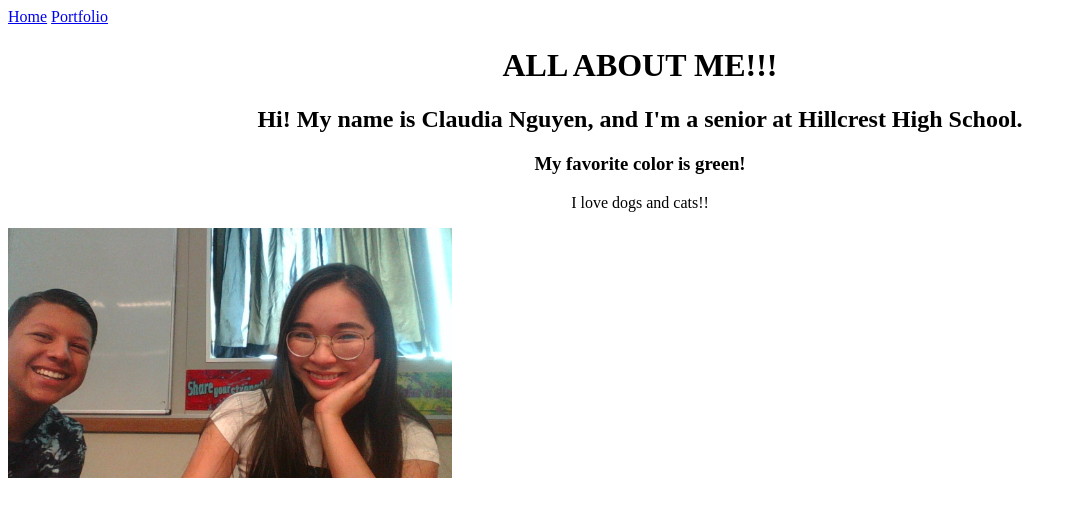
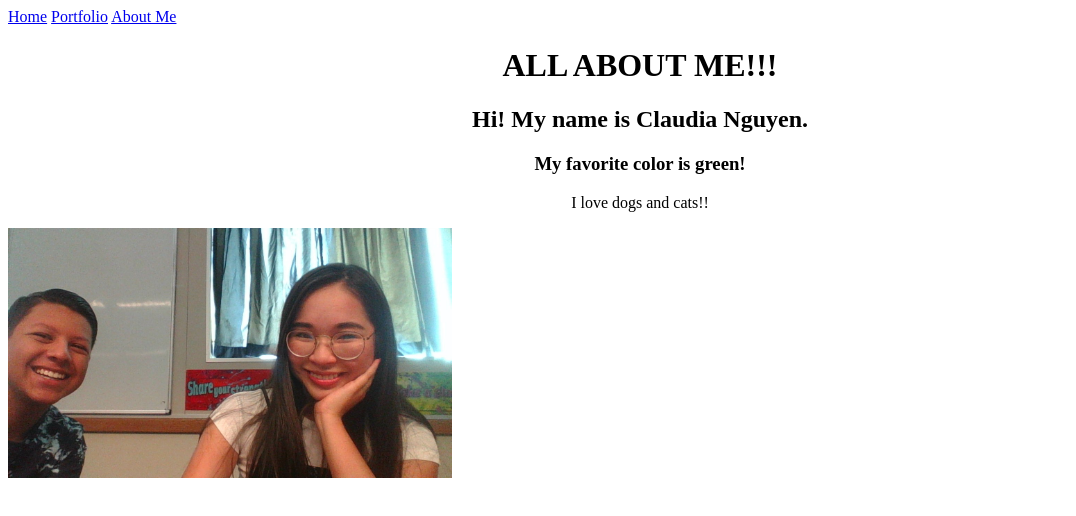
Before and after one commit to claudianyn/claudianyn.github.io, a plain HTML site: page aboutme.html in a window 1280 px wide. Shown: the whole page, without its empty margins (0-1076 px from the left). Drawn offline with Linux system fonts and the light colour scheme; files whose address does not match are found by name.

Commit message:
Moved the about me page

```diff
--- a/images/aboutme.html
+++ b/aboutme.html
@@ -2,16 +2,17 @@
 <html lang="en">
   <head>
     <meta charset="utf-8">
-    <title>Home</title>
+    <title>About Me</title>
   </head>
   <body>
     <a href="index.html">Home</a>
     <a href="portfolio.html">Portfolio</a>
-    <Center>
+    <a href="aboutme.html">About Me</a>
+    <center>
      <h1>ALL ABOUT ME!!!</h1>
-    <h2>Hi! My name is Claudia Nguyen, and I'm a senior at Hillcrest High School.</h2>
+    <h2>Hi! My name is Claudia Nguyen.</h2>
     <h3>My favorite color is green!</h3>
-    <p>I love dogs and cats!!</p>
+    <b> </b><p>I love dogs and cats!!</p><b></b>
     </Center>
     <img src="images/pic.jpg" height="250">
   </body>
```
Also changed, not shown: index.html (+2 -2 lines), portfolio.html (+1 -0 lines), images/home.jpg (added), images/portfolio.jpg (added), images/scratchlogo.png (added).
